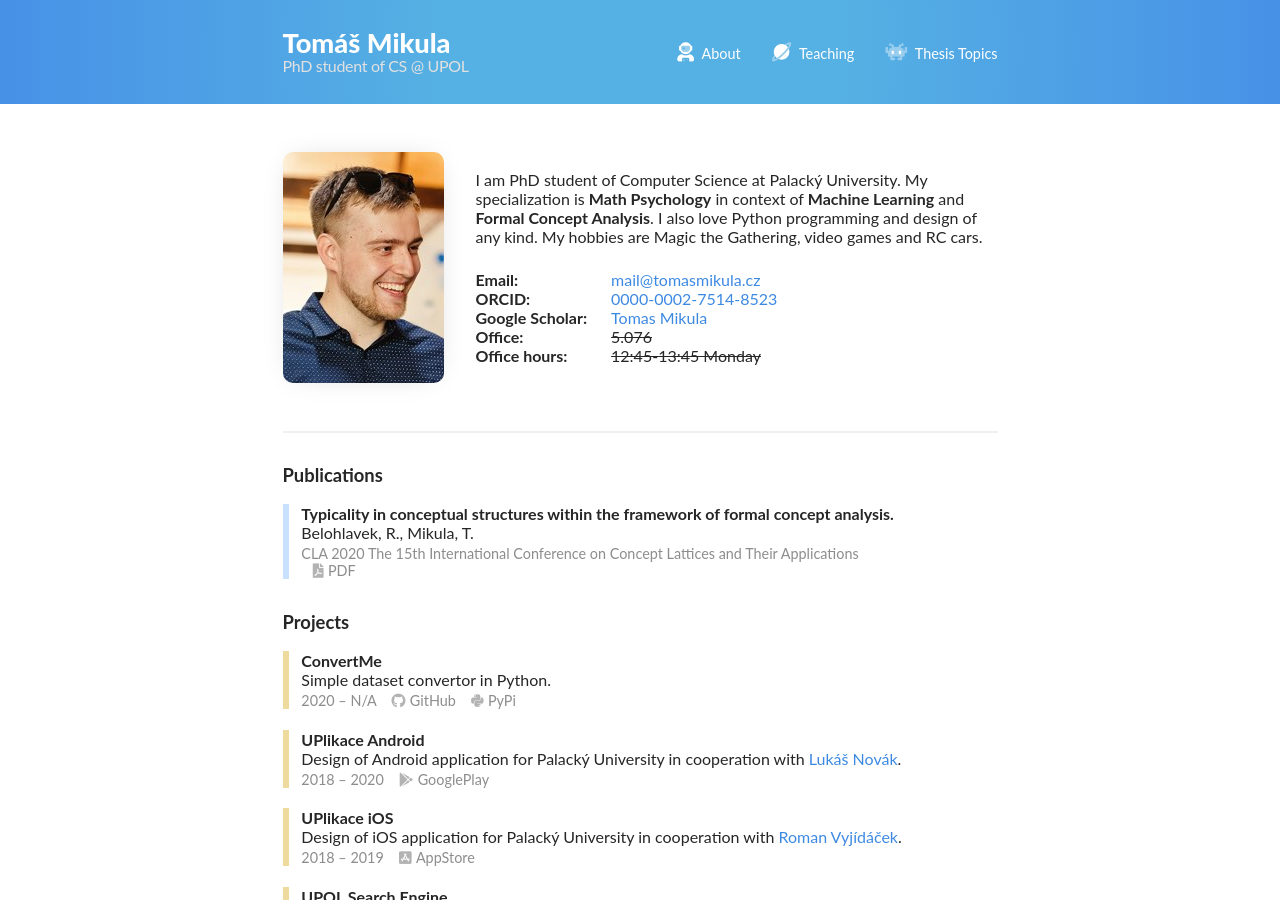
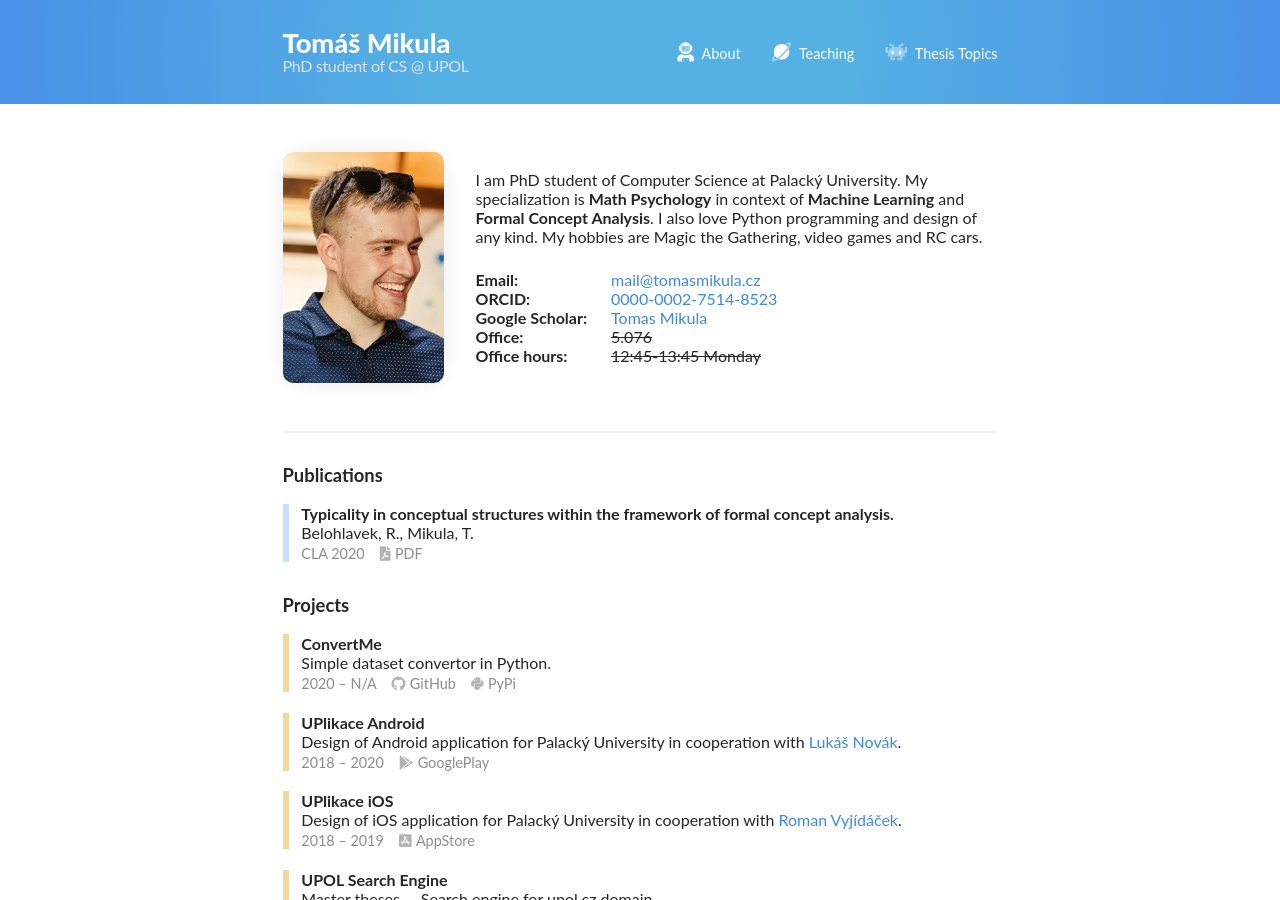
Before and after one commit to mikulatomas/wilima.github.io, a Jekyll site: the page built from index.html, in a window 1280 px wide and 900 px high. Built offline with Jekyll 4.4.1, drawn with Linux system fonts in a browser that asks for light colours; some web fonts are replaced.

Commit message:
Update index.html

```diff
--- a/index.html
+++ b/index.html
@@ -53,13 +53,13 @@ layout: default
     <span class="cv__headline">Typicality in conceptual structures within the framework of formal concept
         analysis.</span>
     <span class="cv__subheadline">Belohlavek, R., Mikula, T.</span>
-    <span class="cv__info">CLA 2020
+    <!-- <span class="cv__info">CLA 2020
         The 15th International Conference
-        on Concept Lattices and Their Applications</span>
+        on Concept Lattices and Their Applications</span> -->
     <!-- <span class="cv__info">CLA 2020, (2020)</span>-->
     <!-- <span class="cv__info">DOI 10.1016/j.knosys.2018.05.035 <i class="fas fa-link"></i></i><a href="">DOI</a> <i
             class="fas fa-file-pdf"></i><a href="http://ceur-ws.org/Vol-2668/paper2.pdf">PDF</a></span> -->
-    <span class="cv__info"><i class="fas fa-file-pdf"></i><a
+    <span class="cv__info">CLA 2020 <i class="fas fa-file-pdf"></i><a
             href="http://ceur-ws.org/Vol-2668/paper2.pdf">PDF</a></span>
 </div>
 
```
